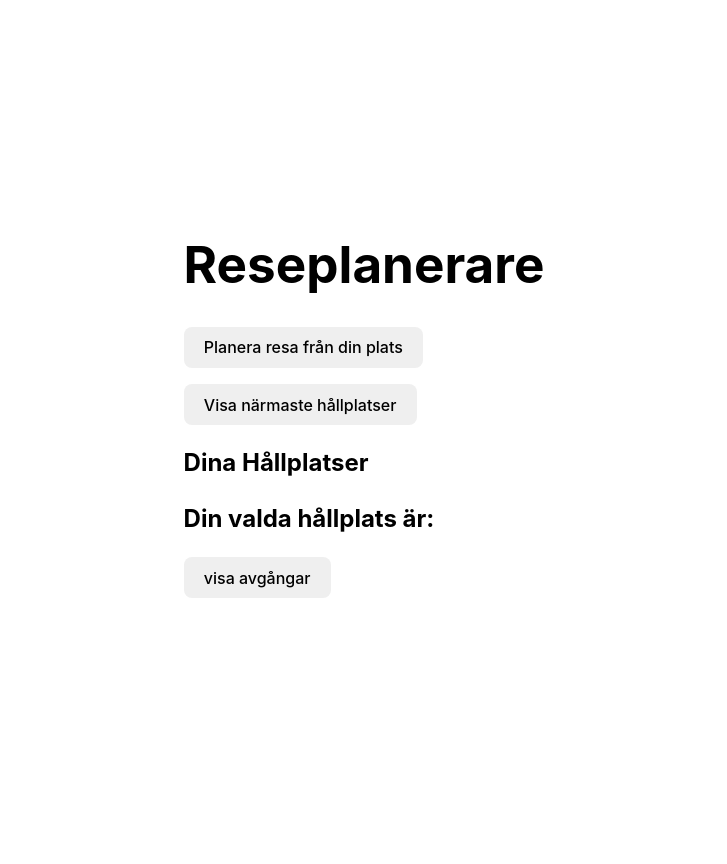
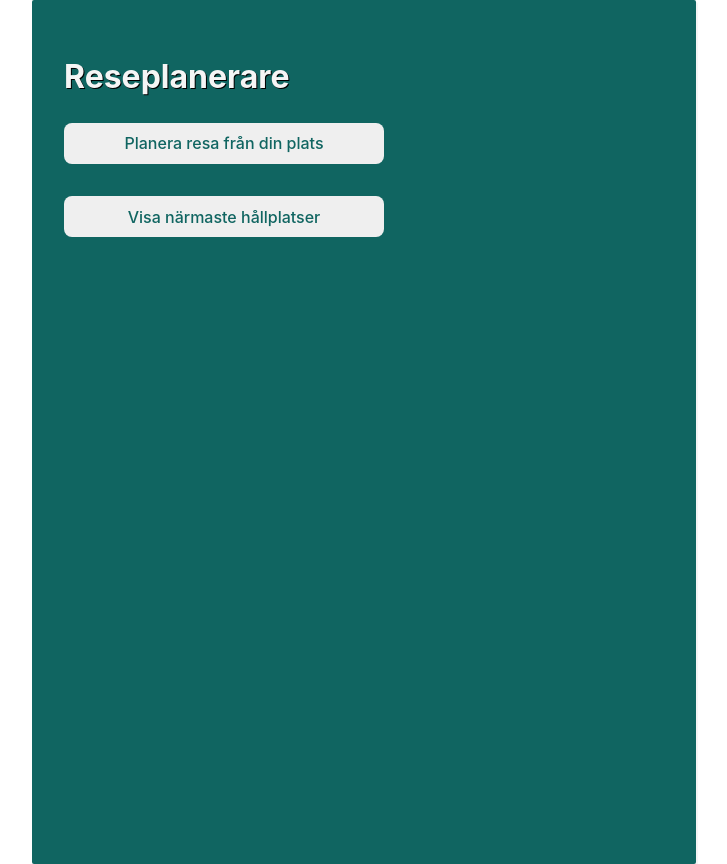
Before and after one commit to MartinaSTV/pendlaren, a React (Vite) app in the folder pendlaren/: page / in a window 1280 px wide. Shown: the whole page, without its empty margins (276-1003 px from the left). Before the commit the page ends 800 px from the top, so only its background shows below. Built offline with nearby package versions, Linux system fonts and the light colour scheme.

Commit message:
fixat hidden buttons

```diff
--- a/pendlaren/src/App.css
+++ b/pendlaren/src/App.css
@@ -2,3 +2,20 @@
   max-width: 1280px;
   margin: 0 auto;
 }
+.travelplaner{
+  display: flex;
+  flex-direction: column;
+  background-color: rgb(16, 101, 97);
+  padding: 2rem;
+  color: whitesmoke;
+  text-shadow: 1px 0.5px black;
+  max-width: 600px;
+  border-radius: 2px;
+  box-shadow: 2px 2px;
+  margin-right: auto;
+  margin-left: auto;
+  min-height: 100vh;
+}
+.button-departures{
+  margin: 1rem;
+}
--- a/pendlaren/src/App.tsx
+++ b/pendlaren/src/App.tsx
@@ -9,40 +9,37 @@ import { useState } from 'react'
 import './App.css'
 import { getCordinates, getBusStops, getDepatures } from './getCordinates'
 import BusStop from './components/Stations'
-import { FavoriteStopType, CoordsType, ResponseData } from './interfaces'
+import { FavoriteStopType, CoordsType, ResponseData, setTimeTab, SetTimeTables } from './interfaces'
 import TimePlace from './components/TimePlace'
 
 function App() {
+  //sparar data och uppdaterar
   const [message, setMessage] = useState('')
-
   const [coords, setcoords] = useState<CoordsType>({ longitude: 0, lattitude: 0})
   const [Stops, setStops] = useState<ResponseData[]>([])
   const [favoriteStop, setFavoriteStop] = useState<FavoriteStopType | null >(null)
-  const [times, setTimes]= useState([])
-  console.log('Times: ', times)
+  const [times, setTimes]= useState<setTimeTab>([])
+  console.log(times)
+  const [hiddStops, sethiddStops] = useState(true)// döljer hållplatser om false
 
+  // skriver ut hållplatser
   let stopLocation = Stops.map((stop: ResponseData)=>{
-    return <BusStop stop = { stop } key = {stop.StopLocation.extId} setFavoriteStop = { setFavoriteStop } />
+    return <BusStop stop = { stop } key = {stop.StopLocation.extId} setFavoriteStop = { setFavoriteStop }  sethiddStops={ sethiddStops}/>
   })
 
-//times= { favoriteStop?.extId===stop.StopLocation.extId ? times : null }
-
-  let timetable = times?.map((timeInfo)=>( <TimePlace timeInfo = { timeInfo }/> ))
-
+  //skriver ut tider
+  let timetable = times?.map((timeInfo:SetTimeTables)=>( <TimePlace timeInfo = { timeInfo } key={ timeInfo.extId}/> ))
 
   return (
-    <div>
+    <div className='travelplaner'>
     <h1>Reseplanerare</h1>
     <button onClick={ ()=>{getCordinates(setMessage, setcoords) } }>Planera resa från din plats</button>
     <p>{ message }</p>
-
-    <button onClick={ ()=>{getBusStops(coords, setStops) } } >Visa närmaste hållplatser</button>
-    <h2>Dina Hållplatser</h2>
-    <article>{stopLocation}</article>
-    <h2>Din valda hållplats är: { favoriteStop?.name }</h2>
-    <button onClick={ ()=>{ getDepatures( favoriteStop, setTimes )} }>visa avgångar</button>
-    { times ? timetable : <p>Välj Hållplats</p>}
-
+    <button onClick={ async()=>{ await getBusStops(coords, setStops) } } >Visa närmaste hållplatser</button>
+    <article>{hiddStops? stopLocation: <p></p>}</article>
+    <article>   { Stops.length> 0? <h2>Din valda hållplats är: { favoriteStop?.name }</h2>  : ''} </article>
+   { favoriteStop? <button className='button-departures' onClick={ ()=>{ getDepatures( favoriteStop, setTimes )} }>visa avgångar</button>: null}
+      { times ? timetable : <p>Välj Hållplats</p>}
     </div>
     )
   }
--- a/pendlaren/src/components/Stations.tsx
+++ b/pendlaren/src/components/Stations.tsx
@@ -1,23 +1,17 @@
-
-interface PropsStop{
-    setFavoriteStop: ({})=> void,
-    stop: {
-        StopLocation: StopLocation
-    }
-}
-interface StopLocation{
-    extId: String,
-    name: String
-}
-
+import { PropsStop, StopLocation  } from "../interfaces";
 
 function BusStop(props:PropsStop){
     let info = props.stop.StopLocation;
 
+    let handleClick = ()=>{
+        props.setFavoriteStop({extId: info.extId, name: info.name})
+        props.sethiddStops(false)
+    }
+
     return(
         <article>
             <h3>{info.name}</h3>
-            <button onClick={ ()=>{ props.setFavoriteStop({extId: info.extId, name: info.name})  } }>Spara hållplats</button>
+            <button onClick={  handleClick }>Spara hållplats</button>
         </article>
     )
 
--- a/pendlaren/src/components/TimePlace.tsx
+++ b/pendlaren/src/components/TimePlace.tsx
@@ -1,10 +1,13 @@
-
+import'./timeplace.css'
 function TimePlace({timeInfo}){
 
     return(
-        <article>
-            <p>{timeInfo.name}</p>
-            <p>{timeInfo.time}</p>
+        <article className='timetable'>
+            <p className='time'>Hållpats: {timeInfo.stop}</p>
+                <article className='text'>
+                    <p className='time'>Fordon: {timeInfo.name}</p>
+                    <p className='time'>Avgång: {timeInfo.time}</p>
+                </article>
         </article>
     )
 }
--- /dev/null
+++ b/pendlaren/src/components/timeplace.css
@@ -0,0 +1,15 @@
+.timetable{
+    display: flex;
+    flex-direction: column;
+    border-bottom: 1px solid lightgray;
+    padding: 0.5rem;
+    border-radius: 3px;
+    margin: 3px;
+}
+.time{
+    padding-right: 1rem;
+}
+.text{
+    display: flex;
+    font-weight: 400;
+}
--- a/pendlaren/src/index.css
+++ b/pendlaren/src/index.css
@@ -6,15 +6,8 @@
 
 body {
   margin: 0;
-  display: flex;
-  place-items: center;
   min-width: 320px;
   min-height: 100vh;
-}
-
-h1 {
-  font-size: 3.2em;
-  line-height: 1.1;
 }
 
 button {
@@ -26,6 +19,8 @@ button {
   font-family: inherit;
   cursor: pointer;
   transition: border-color 0.25s;
+  max-width: 20rem;
+  color: rgb(16, 101, 97);
 }
 button:hover {
   box-shadow: 2px 2px 2px;
```
Also changed, not shown: pendlaren/src/getCordinates.ts (+1 -6 lines), pendlaren/src/interfaces.d.ts (+26 -1 lines).
